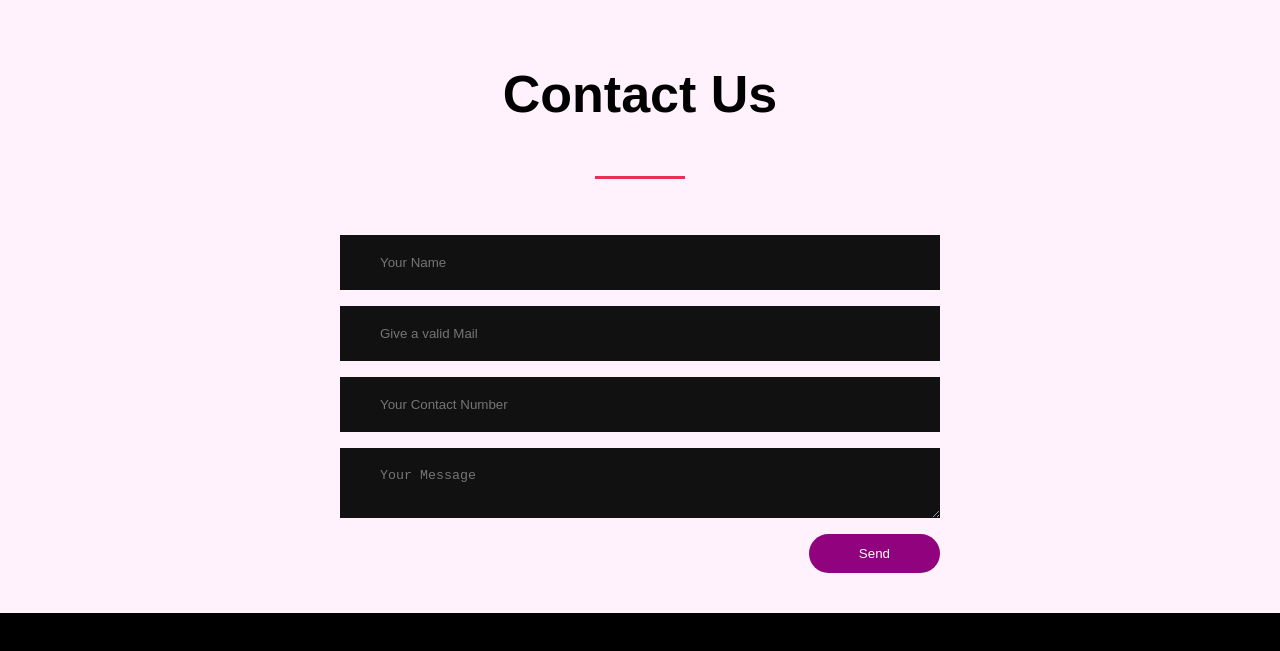
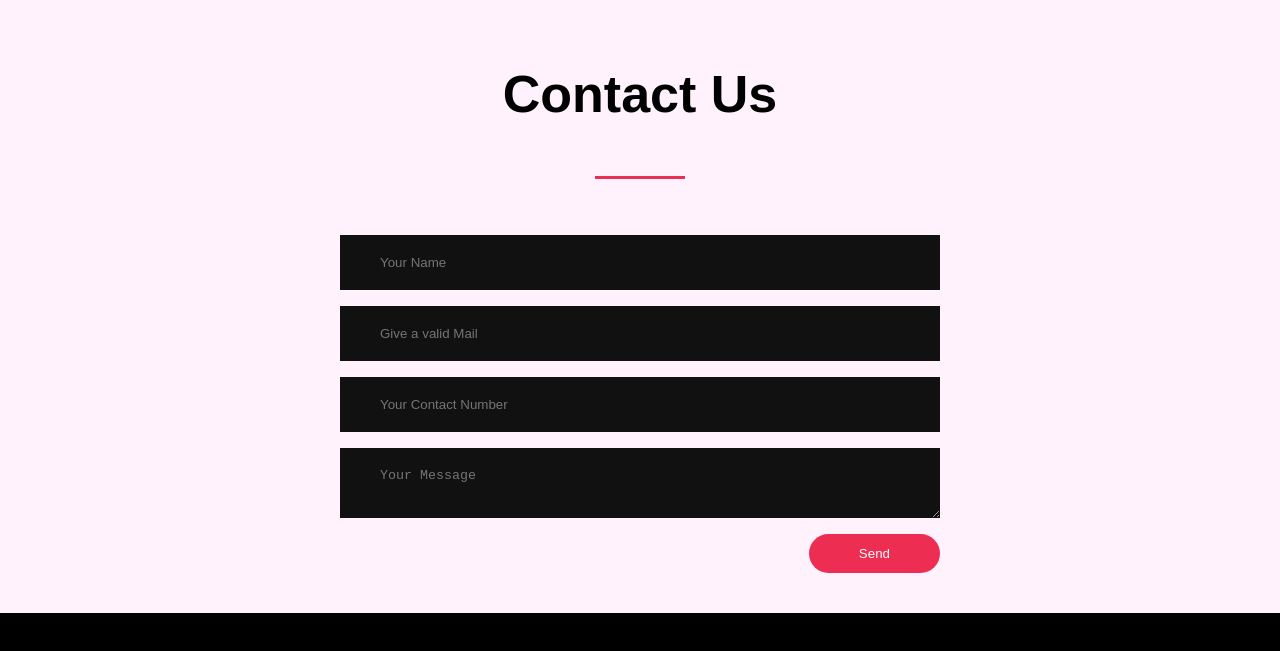
Before and after one commit to gitmkraz/mission-2022, a plain HTML site: page index.html in a window 1280 px wide. Shown: the part 2382-3033 px from the top of the page. Drawn offline with Linux system fonts and the light colour scheme; a web font is replaced by a local one.

Commit message:
Assignment submit

```diff
--- a/style.css
+++ b/style.css
@@ -221,7 +221,7 @@ margin-bottom: -50px;
 .contact-form-btn{
     float: right;
     border: 0;
-    background: #91027e;
+    background: #ed2d52;
     color: #fff;
     padding: 12px 50px;
     border-radius: 20px;
```
